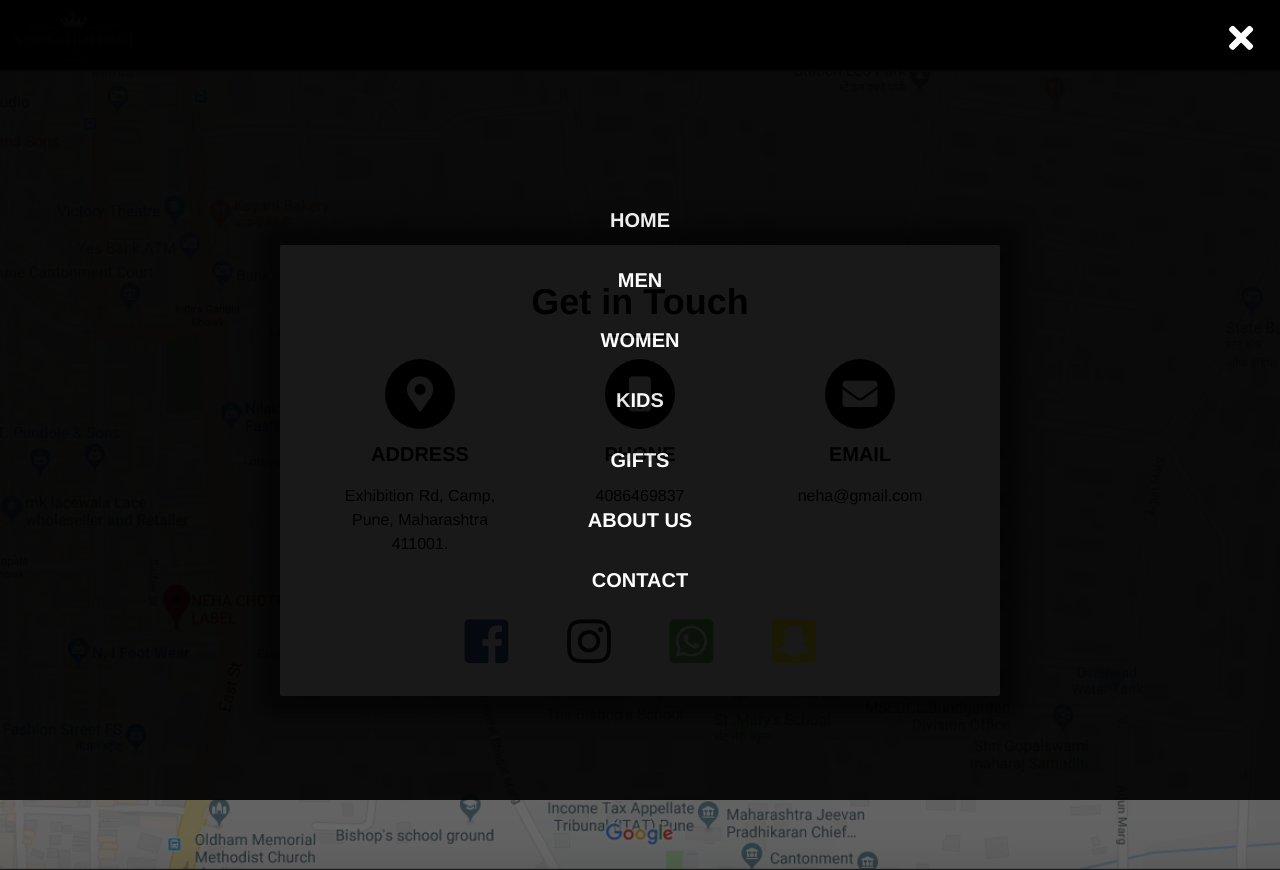
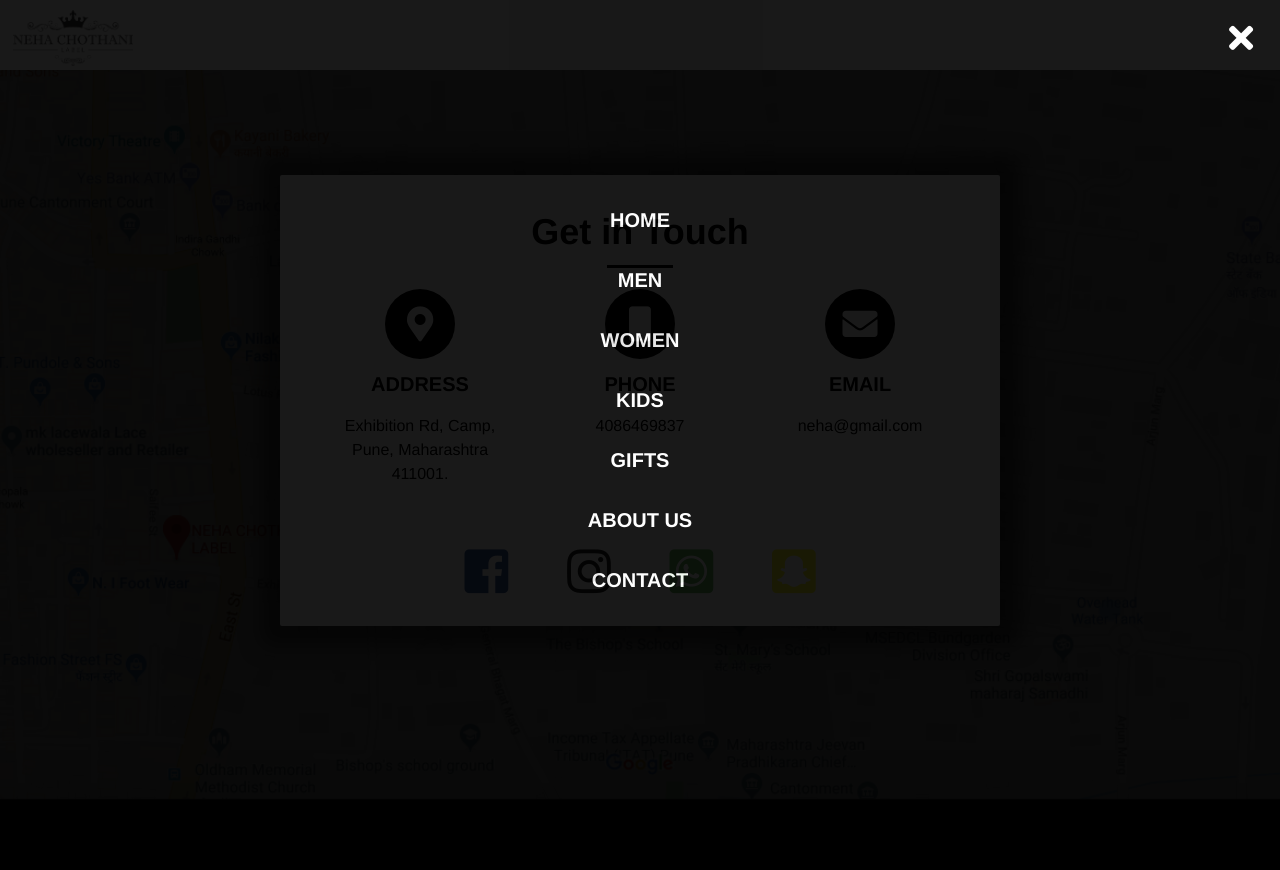
Before and after one commit to VishalChothani/react-website, a React app in the folder website/: page / in a window 1280 px wide. Both pictures are taken after a click on the element 1244 px from the left and 37 px from the top of the page. After the commit the page ends 800 px from the top, so only its background shows below. Built offline with nearby package versions, Linux system fonts and the light colour scheme.

Commit message:
Fixed header bugs

```diff
--- a/website/src/js/ContactUs/Component/ContactUs.scss
+++ b/website/src/js/ContactUs/Component/ContactUs.scss
@@ -17,7 +17,6 @@
   }
 }
 .contact-us-section{
-  margin-top: $header-height;
   .contact-us-info{
     color: $black;
     background: $white;
@@ -45,8 +44,8 @@
 
 @media only screen and (min-width: $screen-sm) {
   .contact-us-map{
+    opacity: 0.4;
     height: 100vh;
-    opacity: 0.4;
   }
   .contact-us-section{
     @include flexbox();
--- a/website/src/js/Header/Component/NavBarComponent.js
+++ b/website/src/js/Header/Component/NavBarComponent.js
@@ -28,7 +28,7 @@ export default class NavBarComponent extends Component{
       <React.Fragment>
         <header className="header-icon pointer">
           { !isNavBarOpen && <span className="fas fa-bars" onClick={() => this.openMobileNavBar()}></span> }
-          { isNavBarOpen && <span className="fas fa-times" onClick={() => this.openMobileNavBar()}></span> }
+          { isNavBarOpen && <span className="fas fa-times white" onClick={() => this.openMobileNavBar()}></span> }
         </header>
         { isNavBarOpen &&
           <nav className="nav-bar">
--- a/website/src/js/Header/Component/header-main.scss
+++ b/website/src/js/Header/Component/header-main.scss
@@ -7,15 +7,15 @@
   width: 100%;
   top: 0;
   z-index: 2;
+  background: $white;
 }
 .header-icon{
   position: fixed;
   top: 0;
   right: 0;
-  color: $gray-lightest;
   padding: 20px 20px 0 0;
   z-index: 2;
-  color: $white;
+  color: $black;
   .fas{
     @include font-size(35px);
     width: 31px;
--- a/website/src/js/HowItWorks/Component/how-it-works.scss
+++ b/website/src/js/HowItWorks/Component/how-it-works.scss
@@ -12,7 +12,7 @@
       position: absolute;
       width: 1px;
       height: 45px;
-      background-color: $black;
+      background-color: $white;
       top: 40px;
       left: 15px;
     }
@@ -50,13 +50,10 @@
     .how-it-works-icon{
       margin: 0 0 15px 0;
       &:after{
-        content: '';
-        position: absolute;
         width: 150px;
         height: 2px;
-        background-color: $black;
         top: 15px;
-        left: 45px;
+        left: 65px;
       }
       // For some reason last-of-type isnt working
       &.fa-smile-beam:after{
```
